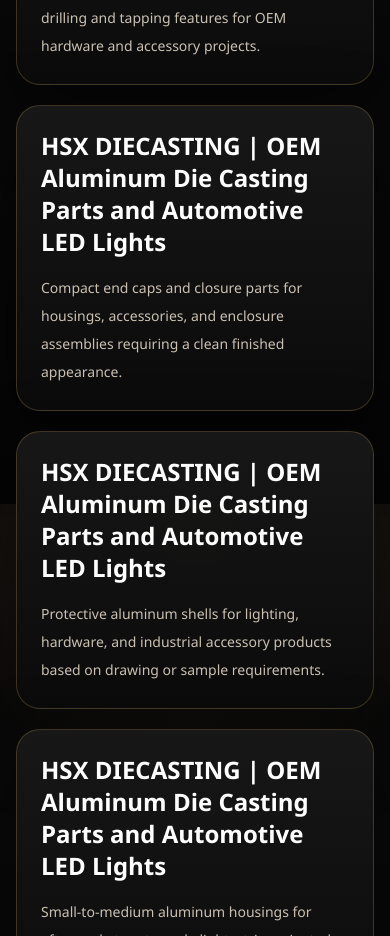
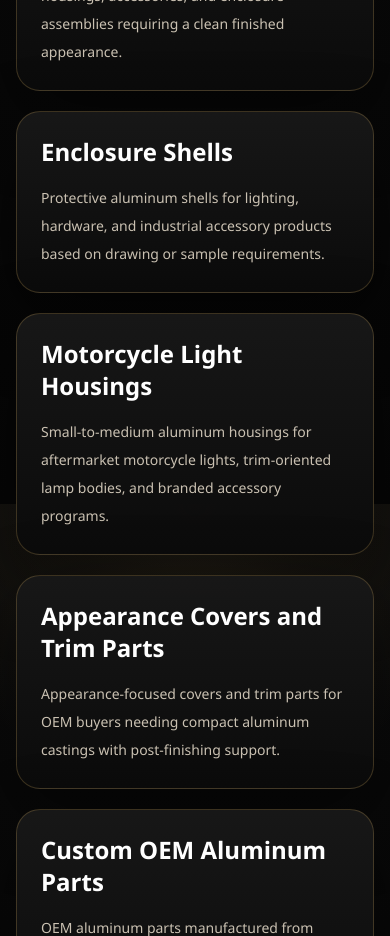
Before and after one commit to nicolsonhuang-byte/hsxdiecasting, a Next.js app: page /products/oem-aluminum-die-casting-parts in a window 390 px wide. Shown: the part 4560-5496 px from the top of the page. Built offline with nearby package versions, Linux system fonts and the light colour scheme.

Commit message:
Enhance OEM aluminum die casting parts page

```diff
--- a/src/app/products/oem-aluminum-die-casting-parts/page.tsx
+++ b/src/app/products/oem-aluminum-die-casting-parts/page.tsx
@@ -90,42 +90,42 @@ const heroStats = [
 
 const manufacturedParts = [
   {
-    title: "HSX DIECASTING | OEM Aluminum Die Casting Parts and Automotive LED Lights",
+    title: "LED Light Housings",
     description:
       "Compact lamp bodies and housing components for work lights, auxiliary lights, and project-based lighting assemblies.",
   },
   {
-    title: "HSX DIECASTING | OEM Aluminum Die Casting Parts and Automotive LED Lights",
+    title: "Heat-Sink Aluminum Housings",
     description:
       "Aluminum housings designed for heat dissipation, cover integration, and mounting features in small-to-medium lighting products.",
   },
   {
-    title: "HSX DIECASTING | OEM Aluminum Die Casting Parts and Automotive LED Lights",
+    title: "Mounting Brackets",
     description:
       "Mounting brackets and support pieces with drilling and tapping features for OEM hardware and accessory projects.",
   },
   {
-    title: "HSX DIECASTING | OEM Aluminum Die Casting Parts and Automotive LED Lights",
+    title: "End Caps and Closure Parts",
     description:
       "Compact end caps and closure parts for housings, accessories, and enclosure assemblies requiring a clean finished appearance.",
   },
   {
-    title: "HSX DIECASTING | OEM Aluminum Die Casting Parts and Automotive LED Lights",
+    title: "Enclosure Shells",
     description:
       "Protective aluminum shells for lighting, hardware, and industrial accessory products based on drawing or sample requirements.",
   },
   {
-    title: "HSX DIECASTING | OEM Aluminum Die Casting Parts and Automotive LED Lights",
+    title: "Motorcycle Light Housings",
     description:
       "Small-to-medium aluminum housings for aftermarket motorcycle lights, trim-oriented lamp bodies, and branded accessory programs.",
   },
   {
-    title: "HSX DIECASTING | OEM Aluminum Die Casting Parts and Automotive LED Lights",
+    title: "Appearance Covers and Trim Parts",
     description:
       "Appearance-focused covers and trim parts for OEM buyers needing compact aluminum castings with post-finishing support.",
   },
   {
-    title: "HSX DIECASTING | OEM Aluminum Die Casting Parts and Automotive LED Lights",
+    title: "Custom OEM Aluminum Parts",
     description:
       "OEM aluminum parts manufactured from drawings, samples, or custom project requirements for wholesale and distribution channels.",
   },
@@ -133,32 +133,32 @@ const manufacturedParts = [
 
 const manufacturingSupport: InfoCard[] = [
   {
-    title: "HSX DIECASTING | OEM Aluminum Die Casting Parts and Automotive LED Lights",
+    title: "Drawing and Sample Review",
     description:
       "Projects can start from 2D drawings, 3D files, reference parts, or approved samples so key dimensions, wall thickness, and mounting features are checked before tooling begins.",
   },
   {
-    title: "HSX DIECASTING | OEM Aluminum Die Casting Parts and Automotive LED Lights",
+    title: "Mold Planning",
     description:
       "Mold planning is arranged after feasibility confirmation for compact housings, brackets, end caps, enclosure shells, and other small-to-medium OEM aluminum parts.",
   },
   {
-    title: "HSX DIECASTING | OEM Aluminum Die Casting Parts and Automotive LED Lights",
+    title: "Aluminum Die Casting Production",
     description:
       "Production runs on 200-ton and 300-ton aluminum die casting machines sized for practical OEM parts with compact geometry.",
   },
   {
-    title: "HSX DIECASTING | OEM Aluminum Die Casting Parts and Automotive LED Lights",
+    title: "Drilling and Tapping",
     description:
       "Post-casting machining includes hole processing and threaded features using the factory’s multi-axis drilling and tapping equipment.",
   },
   {
-    title: "HSX DIECASTING | OEM Aluminum Die Casting Parts and Automotive LED Lights",
+    title: "Surface Finishing Coordination",
     description:
       "Polishing, grinding, anodizing, powder coating, and spray painting are coordinated to meet appearance, corrosion, and end-market requirements.",
   },
   {
-    title: "HSX DIECASTING | OEM Aluminum Die Casting Parts and Automotive LED Lights",
+    title: "Assembly and Export Packing Support",
     description:
       "The factory can support basic assembly coordination, packing layout, and export packaging requirements for wholesale and OEM project delivery.",
   },
@@ -166,7 +166,7 @@ const manufacturingSupport: InfoCard[] = [
 
 const visualPrograms: VisualProgram[] = [
   {
-    title: "HSX DIECASTING | OEM Aluminum Die Casting Parts and Automotive LED Lights",
+    title: "LED Work Light Housing Programs",
     description:
       "Compact aluminum lamp bodies, covers, end caps, and mounting features for OEM work-light programs supplied to wholesalers and lighting brands.",
     image: ledWorkLight,
@@ -179,7 +179,7 @@ const visualPrograms: VisualProgram[] = [
     ],
   },
   {
-    title: "HSX DIECASTING | OEM Aluminum Die Casting Parts and Automotive LED Lights",
+    title: "Automotive Lamp Body Programs",
     description:
       "Small-to-medium aluminum housings used for lamp bodies, heat-sink structures, and enclosure-style shells in lighting-related projects.",
     image: automotiveLedLight,
@@ -192,7 +192,7 @@ const visualPrograms: VisualProgram[] = [
     ],
   },
   {
-    title: "HSX DIECASTING | OEM Aluminum Die Casting Parts and Automotive LED Lights",
+    title: "Motorcycle Light Housing Programs",
     description:
       "Compact aluminum light housings and decorative accessory shells for motorcycle aftermarket brands, distributors, and OEM buyers.",
     image: motorcycleLedLight,
@@ -205,7 +205,7 @@ const visualPrograms: VisualProgram[] = [
     ],
   },
   {
-    title: "HSX DIECASTING | OEM Aluminum Die Casting Parts and Automotive LED Lights",
+    title: "Custom Aluminum Hardware Programs",
     description:
       "OEM aluminum parts for hardware accessories, enclosure shells, decorative covers, end caps, and compact brackets with post-machining support.",
     image: oemAluminumParts,
@@ -231,27 +231,27 @@ const capacityPoints = [
 
 const surfaceFinishes: InfoCard[] = [
   {
-    title: "HSX DIECASTING | OEM Aluminum Die Casting Parts and Automotive LED Lights",
+    title: "Aluminum Die Casting Scope",
     description:
       "The page focuses on OEM aluminum die casting parts within the practical output range of 200T and 300T equipment for compact housings, brackets, covers, caps, and shells.",
   },
   {
-    title: "HSX DIECASTING | OEM Aluminum Die Casting Parts and Automotive LED Lights",
+    title: "Anodizing",
     description:
       "Used when the part needs a clean metallic look, added corrosion resistance, or a controlled appearance on exposed aluminum surfaces.",
   },
   {
-    title: "HSX DIECASTING | OEM Aluminum Die Casting Parts and Automotive LED Lights",
+    title: "Powder Coating",
     description:
       "Suitable for durable coverage on housings, decorative covers, brackets, and other OEM aluminum die casting parts supplied to wholesale buyers.",
   },
   {
-    title: "HSX DIECASTING | OEM Aluminum Die Casting Parts and Automotive LED Lights",
+    title: "Spray Painting",
     description:
       "Applied when the buyer needs color matching, brand-specific presentation, or a painted surface for the target market.",
   },
   {
-    title: "HSX DIECASTING | OEM Aluminum Die Casting Parts and Automotive LED Lights",
+    title: "Polishing and Grinding",
     description:
       "Surface preparation improves appearance consistency before final finishing or direct visual inspection on compact aluminum parts.",
   },
@@ -259,32 +259,32 @@ const surfaceFinishes: InfoCard[] = [
 
 const industries: InfoCard[] = [
   {
-    title: "HSX DIECASTING | OEM Aluminum Die Casting Parts and Automotive LED Lights",
+    title: "LED Work Light Brands",
     description:
       "LED work light housings, lamp bodies, end caps, and heat-sink-style enclosures for lighting brands and OEM lighting projects.",
   },
   {
-    title: "HSX DIECASTING | OEM Aluminum Die Casting Parts and Automotive LED Lights",
+    title: "Automotive Aftermarket Accessories",
     description:
       "Compact aluminum housings, decorative covers, and project-based accessory components for aftermarket brands and distributors.",
   },
   {
-    title: "HSX DIECASTING | OEM Aluminum Die Casting Parts and Automotive LED Lights",
+    title: "Motorcycle Lighting and Accessories",
     description:
       "Motorcycle light housings and compact aluminum accessory parts for wholesalers, importers, and branded accessory lines.",
   },
   {
-    title: "HSX DIECASTING | OEM Aluminum Die Casting Parts and Automotive LED Lights",
+    title: "OEM Hardware Projects",
     description:
       "Small brackets, enclosure shells, end caps, and custom aluminum hardware accessories for buyer-defined OEM programs.",
   },
   {
-    title: "HSX DIECASTING | OEM Aluminum Die Casting Parts and Automotive LED Lights",
+    title: "Utility and Industrial Accessories",
     description:
       "Functional aluminum parts for utility products, accessory assemblies, and compact industrial applications needing machining and finishing support.",
   },
   {
-    title: "HSX DIECASTING | OEM Aluminum Die Casting Parts and Automotive LED Lights",
+    title: "Global Importers and Distributors",
     description:
       "Supply positioned for global wholesalers, importers, distributors, hardware brands, LED lighting brands, and OEM project buyers.",
   },
@@ -292,27 +292,27 @@ const industries: InfoCard[] = [
 
 const buyerReasons: InfoCard[] = [
   {
-    title: "HSX DIECASTING | OEM Aluminum Die Casting Parts and Automotive LED Lights",
+    title: "Drawing and Sample Based OEM Support",
     description:
       "HSX accepts OEM aluminum die casting parts manufacturing based on drawings, samples, or custom project requirements.",
   },
   {
-    title: "HSX DIECASTING | OEM Aluminum Die Casting Parts and Automotive LED Lights",
+    title: "Realistic 200T and 300T Production Scope",
     description:
       "The factory keeps its offering aligned with 200T and 300T aluminum die casting capacity, which suits compact housings, brackets, caps, shells, and covers.",
   },
   {
-    title: "HSX DIECASTING | OEM Aluminum Die Casting Parts and Automotive LED Lights",
+    title: "Casting, Machining, and Finishing Coordination",
     description:
       "Drilling, tapping, polishing, anodizing, powder coating, and spray painting are coordinated around the aluminum part project instead of split across multiple vendors.",
   },
   {
-    title: "HSX DIECASTING | OEM Aluminum Die Casting Parts and Automotive LED Lights",
+    title: "Export Buyer Communication",
     description:
       "The business positioning is built for global buyers who need practical RFQ review, clear scope confirmation, and direct export communication.",
   },
   {
-    title: "HSX DIECASTING | OEM Aluminum Die Casting Parts and Automotive LED Lights",
+    title: "Focused Small Aluminum Die Casting Positioning",
     description:
       "For buyers seeking a small aluminum die casting parts manufacturer or a custom aluminum die casting parts China sourcing partner, the RFQ workflow stays centered on manufacturable compact aluminum parts.",
   },
@@ -384,7 +384,7 @@ export default function OemAluminumDieCastingPartsPage() {
               </div>
             </div>
             <a
-              href="https://wa.me/你的WhatsApp号码"
+              href={contactDetails.whatsappHref}
               className="flex items-start gap-3 transition-colors hover:text-white"
             >
               <span className="rounded-full border border-[#c7a25b]/35 px-3 py-1 text-[11px] font-semibold uppercase tracking-[0.24em] text-[#e7ca8e]">
@@ -393,7 +393,7 @@ export default function OemAluminumDieCastingPartsPage() {
               <span>{contactDetails.address}</span>
             </a>
           </div>
-          <a href="https://wa.me/你的WhatsApp号码" className="gold-button w-full text-center sm:w-auto">
+          <a href={contactDetails.whatsappHref} className="gold-button w-full text-center sm:w-auto">
             Get a Quote
           </a>
         </div>
@@ -449,7 +449,7 @@ export default function OemAluminumDieCastingPartsPage() {
             <a href="#capacity" className="transition-colors hover:text-white">
               Capacity
             </a>
-            <a href="https://wa.me/你的WhatsApp号码" className="transition-colors hover:text-white">
+            <a href={contactDetails.whatsappHref} className="transition-colors hover:text-white">
               RFQ
             </a>
           </nav>
@@ -486,7 +486,7 @@ export default function OemAluminumDieCastingPartsPage() {
                 >
                   Send Your Drawings
                 </a>
-                <a href="https://wa.me/你的WhatsApp号码" className="outline-button text-center">
+                <a href={contactDetails.whatsappHref} className="outline-button text-center">
                   Get a Quote
                 </a>
               </div>
@@ -634,8 +634,8 @@ export default function OemAluminumDieCastingPartsPage() {
               </div>
 
               <div className="grid gap-5 md:grid-cols-2">
-                {manufacturedParts.map((part) => (
-                  <article key={part.title} className="industrial-card p-6">
+                {manufacturedParts.map((part, index) => (
+                  <article key={`${part.title}-${index}`} className="industrial-card p-6">
                     <h2 className="text-2xl font-semibold text-white">
                       {part.title}
                     </h2>
@@ -661,9 +661,9 @@ export default function OemAluminumDieCastingPartsPage() {
             />
 
             <div className="mt-12 grid gap-6 md:grid-cols-2 xl:grid-cols-4">
-              {visualPrograms.map((program) => (
+              {visualPrograms.map((program, index) => (
                 <article
-                  key={program.title}
+                  key={`${program.title}-${index}`}
                   className="industrial-card group overflow-hidden"
                 >
                   <div className="relative aspect-[4/3] overflow-hidden">
@@ -766,8 +766,8 @@ export default function OemAluminumDieCastingPartsPage() {
                 />
 
                 <div className="mt-12 grid gap-6 md:grid-cols-2">
-                  {manufacturingSupport.map((item) => (
-                    <article key={item.title} className="industrial-card p-6">
+                  {manufacturingSupport.map((item, index) => (
+                    <article key={`${item.title}-${index}`} className="industrial-card p-6">
                       <h2 className="text-2xl font-semibold text-white">
                         {item.title}
                       </h2>
@@ -859,8 +859,8 @@ export default function OemAluminumDieCastingPartsPage() {
             />
 
             <div className="mt-12 grid gap-6 md:grid-cols-2 xl:grid-cols-5">
-              {surfaceFinishes.map((finish) => (
-                <article key={finish.title} className="industrial-card p-6">
+              {surfaceFinishes.map((finish, index) => (
+                <article key={`${finish.title}-${index}`} className="industrial-card p-6">
                   <h2 className="text-2xl font-semibold text-white">
                     {finish.title}
                   </h2>
@@ -882,8 +882,8 @@ export default function OemAluminumDieCastingPartsPage() {
             />
 
             <div className="mt-12 grid gap-6 md:grid-cols-2 xl:grid-cols-3">
-              {industries.map((industry) => (
-                <article key={industry.title} className="industrial-card p-6">
+              {industries.map((industry, index) => (
+                <article key={`${industry.title}-${index}`} className="industrial-card p-6">
                   <h2 className="text-2xl font-semibold text-white">
                     {industry.title}
                   </h2>
@@ -907,8 +907,8 @@ export default function OemAluminumDieCastingPartsPage() {
             </div>
 
             <div className="grid gap-5">
-              {buyerReasons.map((reason) => (
-                <article key={reason.title} className="industrial-card p-6">
+              {buyerReasons.map((reason, index) => (
+                <article key={`${reason.title}-${index}`} className="industrial-card p-6">
                   <h2 className="text-xl font-semibold text-white">
                     {reason.title}
                   </h2>
@@ -959,10 +959,16 @@ export default function OemAluminumDieCastingPartsPage() {
                     parts.
                   </p>
 
-                  <div className="mt-8 flex flex-col gap-4 sm:flex-row">
+                  <div className="mt-8 flex flex-col gap-4 sm:flex-row sm:flex-wrap">
                     <a
-                      href={`mailto:${contactDetails.email}?subject=Inquiry%20for%20HSX%20Diecasting%20OEM%20Products&body=Hello%20HSX%20Diecasting%2C%0A%0AI%20am%20interested%20in%20your%20aluminum%20die%20casting%20parts%2C%20LED%20work%20lights%2C%20or%20OEM%20project%20support.%0A%0APlease%20contact%20me%20with%20quotation%20details.%0A%0ABest%20regards%2C`}
+                      href={contactDetails.whatsappHref}
                       className="rounded-full bg-[#120f08] px-6 py-3 text-center text-sm font-semibold uppercase tracking-[0.18em] text-[#f8f2e6] transition-transform duration-200 hover:-translate-y-0.5"
+                    >
+                      WhatsApp RFQ
+                    </a>
+                    <a
+                      href={`mailto:${contactDetails.email}?subject=RFQ%20for%20OEM%20Aluminum%20Die%20Casting%20Parts&body=Hello%20HSX%20Diecasting%2C%0A%0AI%20would%20like%20to%20request%20a%20quotation%20for%20OEM%20aluminum%20die%20casting%20parts.%0A%0APart%20type%3A%0AQuantity%3A%0AMaterial%20/%20finish%3A%0ADrawing%20or%20sample%20available%3A%0APackaging%20requirements%3A%0A%0APlease%20contact%20me%20with%20pricing%20and%20production%20details.%0A%0ABest%20regards%2C`}
+                      className="rounded-full border border-[#2b2216]/20 px-6 py-3 text-center text-sm font-semibold uppercase tracking-[0.18em] text-[#22190d] transition-colors hover:bg-[#120f08] hover:text-[#f8f2e6]"
                     >
                       Email Your RFQ
                     </a>
```
